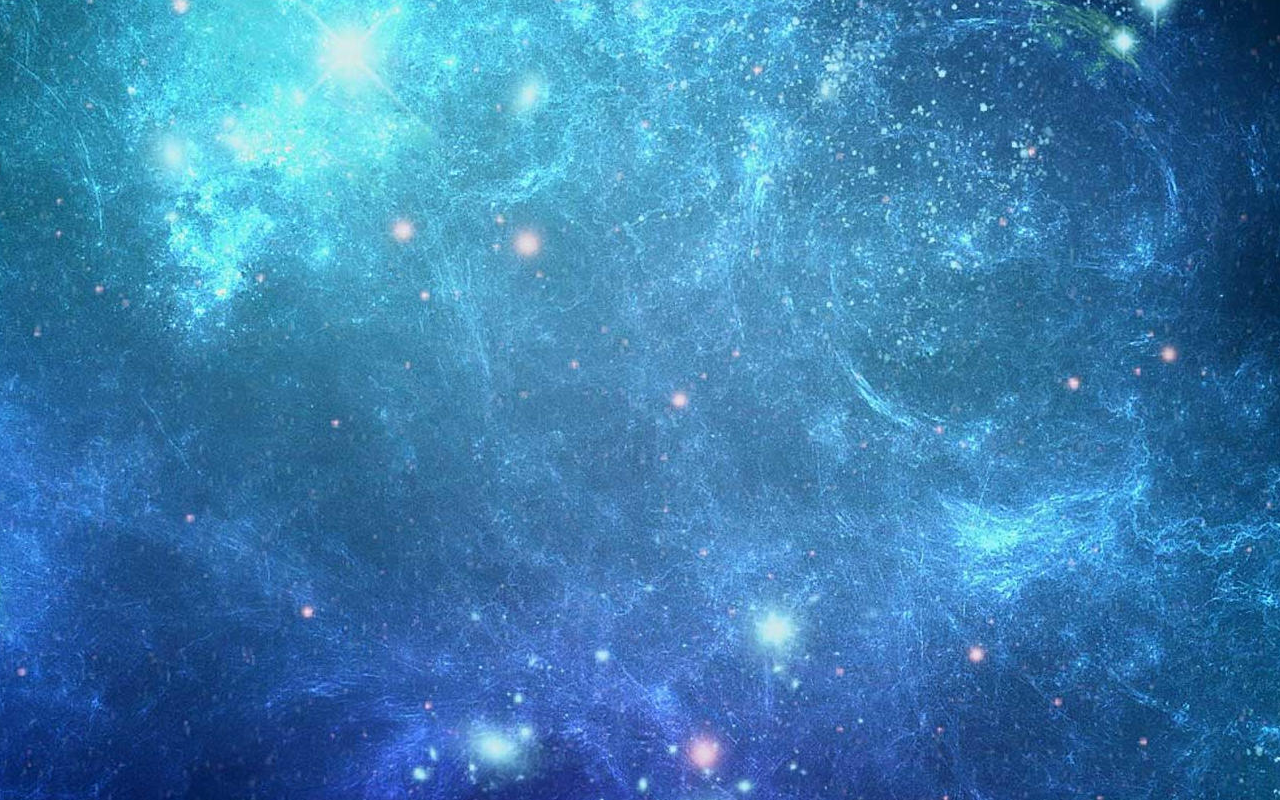
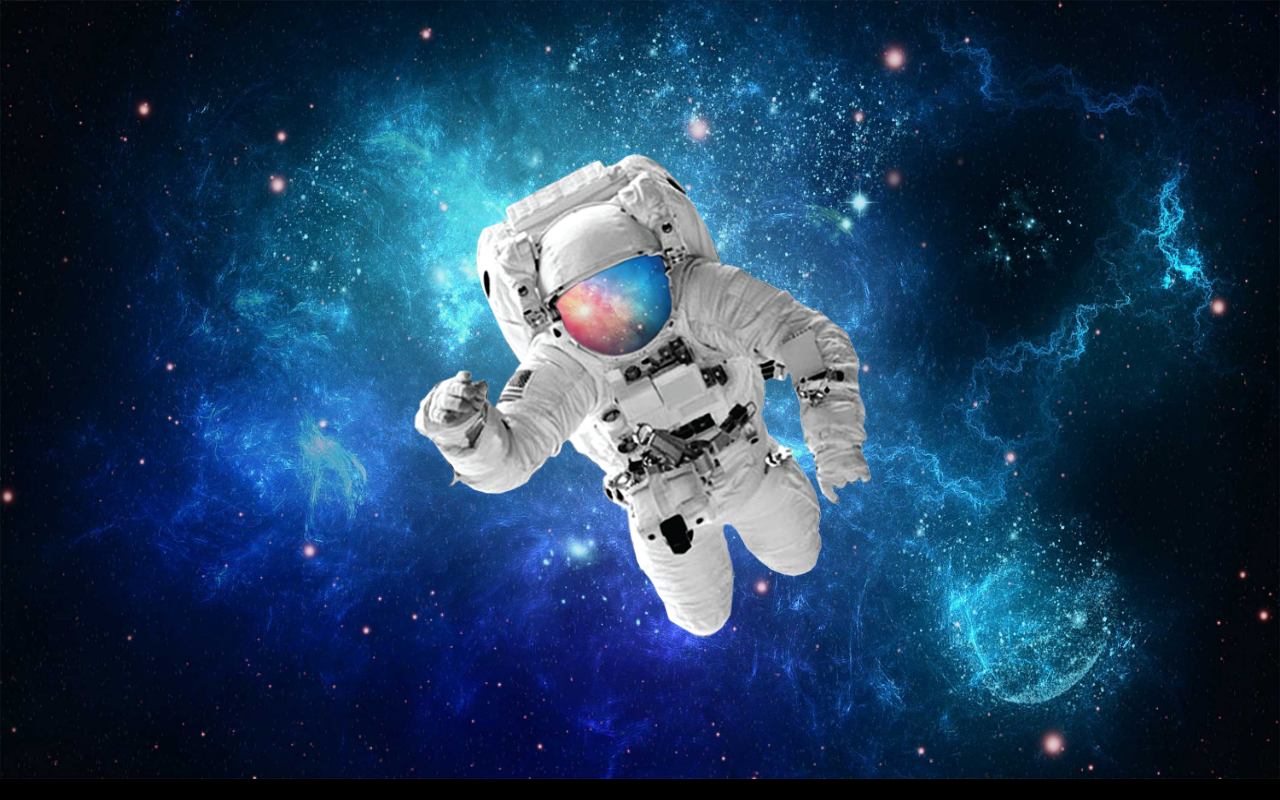
Before and after one commit to IcaroGlm/HTML-CSS, a plain HTML site: page Desafios/desafio011/espaco.html in a window 1280 px wide. Drawn offline with Linux system fonts and the light colour scheme.

Commit message:
fiz o desafio 11

```diff
--- a/Desafios/desafio011/espaco.html
+++ b/Desafios/desafio011/espaco.html
@@ -7,22 +7,38 @@
 
     <style>
         body{
+            margin: 0px;
             height: 96vh;
             background-size: auto;
-            background: white url("espacoM.jpg") center center no-repeat fixed;
+            background-color: black;
         }
-        divastronauta{
-            height: 100vh;
+        div#espaco{
+            position: relative;
+            padding: 20px;
+            height: 92.4vh;
             background-color: black;
-            height: 500px;
-            width: 500px;
             background-image: url(espaco.jpg);
             background-size: 100% 100%;
+        }
+        div#astronauta{
+            position: absolute;
+            top: 50%;
+            left: 50%;
+            transform: translate(-50%, -50%);
+            height: 65vh;
+            width: 65vh;
+            background-color: rgba(255, 255, 255, 0)  ;
+            background-image: url('astronauta.png') ;
+            background-size: 100%;
+
         }
     </style>
 </head>
 <body>
-    <div id="astronauta">
+    <div id="espaco">
+        <div id="astronauta">
+
+        </div>
 
     </div>
 
```
